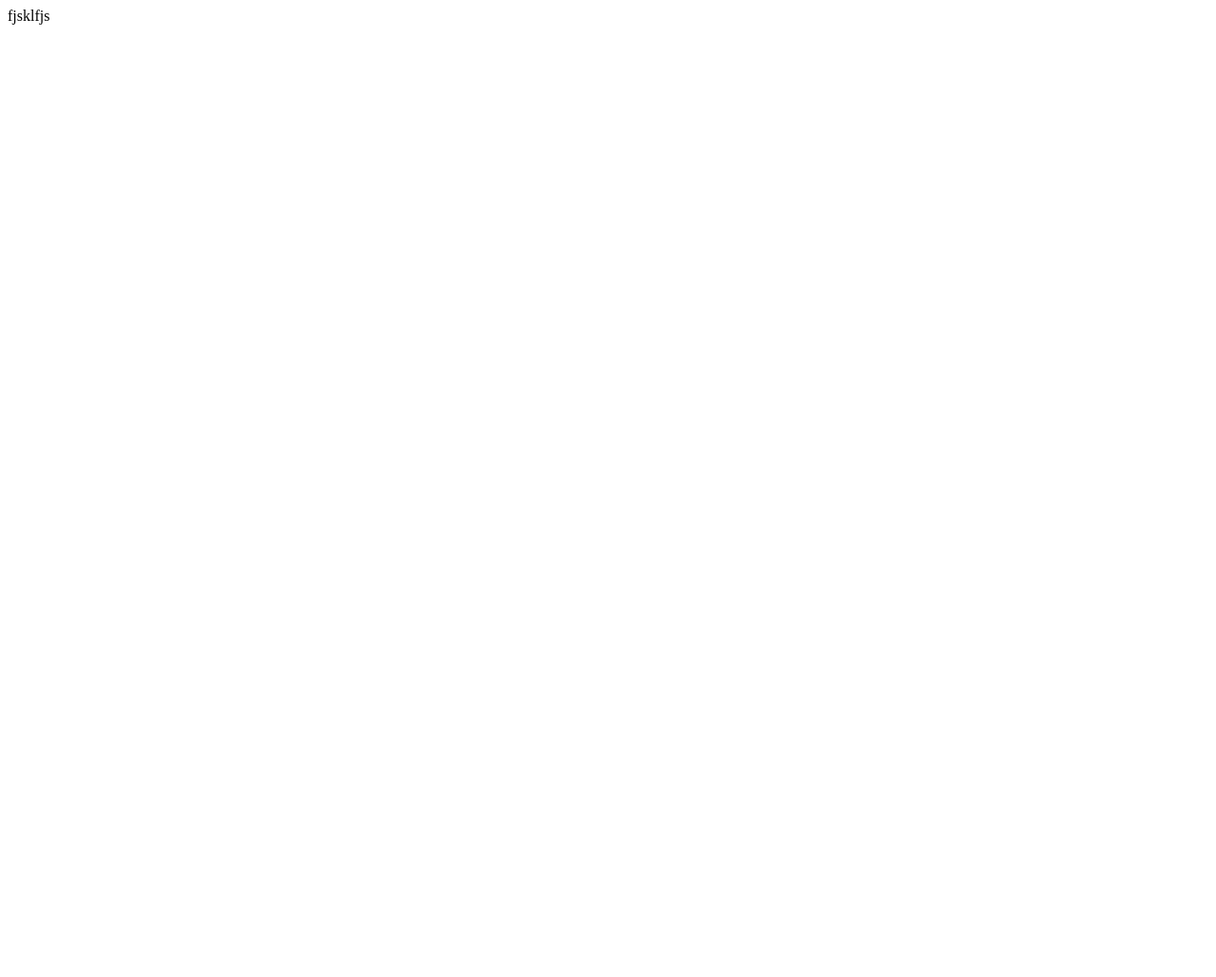
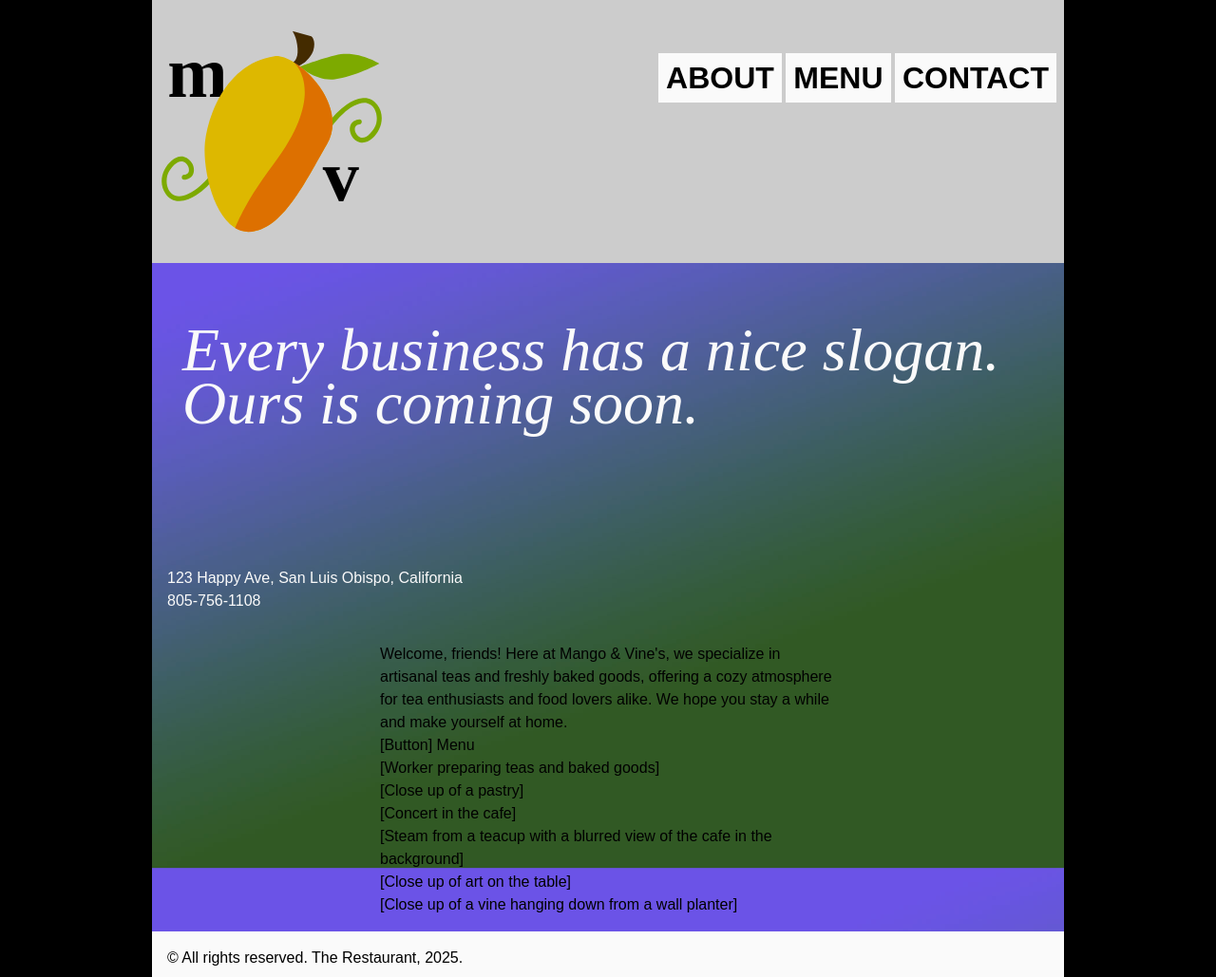
Before and after one commit to dschne09/dschne09.github.io, a plain HTML site: page grc1090/website-visual-language/index.html in a window 1280 px wide. Shown: the whole page at 95% size. Before the commit the page ends 800 px from the top, so only its background shows below. Drawn offline with Linux system fonts and the light colour scheme.

Commit message:
Add files via upload

```diff
--- /dev/null
+++ b/grc1090/website-visual-language/about.html
@@ -0,0 +1,56 @@
+<!doctype html>
+<html lang="en">
+
+<head>
+    <meta charset="UTF-8">
+    <meta name="viewport" content="width=device-width, initial-scale=1">
+    <meta http-equiv="Cache-Control" content="no-cache, no-store, must-revalidate" />
+    <meta http-equiv="Pragma" content="no-cache" />
+    <meta http-equiv="Expires" content="0" />
+    <link rel="stylesheet" type="text/css" href="style.css">
+    <title>The Restaurant | About</title>
+</head>
+
+<body>
+    <div class="container">
+        <header>
+            <h1> <a href="index.html"> <img src="logo.svg" alt="Logo"> </a> </h1>
+            <nav>
+                <ul>
+                    <li class="selected"><a href="about.html">About</a></li>
+                    <li><a href="menu.html">Menu</a></li>
+                    <li><a href="contact.html">Contact</a></li>
+                </ul>
+            </nav>
+        </header>
+
+        <main>
+
+            <figure>
+                <img src="placeholder.jpg" alt="placeholder">
+            </figure>
+            <article>
+                <p>Welcome to Mango & Vine's Teahouse and Bakery! We are two sisters who are dedicated to creating a
+                    space to enjoy slowing down, hanging out with friends, and savoring the finest teas and baked goods.
+                </p>
+
+                <p>[Mango & Vine, together and smiling]</p>
+
+                <p>After our uncle Auben, a revered community member and teamaster, retired last year, we decided to
+                    carry on his legacy by using the same high-quality ingredients and traditional methods he used to
+                    make our products so special. Though our name is different, our commitment to quality remains the
+                    same.
+                </p>
+                <p>[Auben, in an old looking photo, holding up a teakettle with an apron on and smiling.] </p>
+            </article>
+        </main>
+
+        <footer>
+
+            <p> © All rights reserved. The Restaurant, 2025. </p>
+
+        </footer>
+    </div>
+</body>
+
+</html>
--- a/grc1090/website-visual-language/index.html
+++ b/grc1090/website-visual-language/index.html
@@ -1 +1,65 @@
-fjsklfjs
+<!doctype html>
+<html lang="en">
+
+<head>
+    <meta charset="UTF-8">
+    <meta name="viewport" content="width=device-width, initial-scale=1">
+    <meta http-equiv="Cache-Control" content="no-cache, no-store, must-revalidate" />
+    <meta http-equiv="Pragma" content="no-cache" />
+    <meta http-equiv="Expires" content="0" />
+    <link rel="stylesheet" type="text/css" href="style.css">
+    <title>The Restaurant | Home</title>
+</head>
+
+<body>
+    <div class="home-container">
+        <header>
+            <h1> <a href="index.html"> <img src="logo.svg" alt="Logo"> </a> </h1>
+            <nav>
+                <ul>
+                    <li><a href="about.html">About</a></li>
+                    <li><a href="menu.html">Menu</a></li>
+                    <li><a href="contact.html">Contact</a></li>
+                </ul>
+            </nav>
+        </header>
+
+        <main>
+            <p class="slogan">Every business has a nice slogan. Ours is coming soon.</p>
+
+            <address>
+                <p>123 Happy Ave, San Luis Obispo, California </p>
+                <p>805-756-1108</p>
+            </address>
+
+            <article>
+                <p> Welcome, friends! Here at Mango & Vine's, we specialize in artisanal teas and freshly baked goods,
+                    offering a cozy atmosphere for tea enthusiasts and food lovers alike. We hope you stay a while and
+                    make yourself at home.
+                </p>
+                <p> [Button] Menu</p>
+
+                <p>[Worker preparing teas and baked goods]</p>
+
+                <p>[Close up of a pastry]</p>
+
+                <p>[Concert in the cafe]</p>
+
+                <p>[Steam from a teacup with a blurred view of the cafe in the background]</p>
+
+                <p>[Close up of art on the table]</p>
+
+                <p>[Close up of a vine hanging down from a wall planter] </p>
+            </article>
+
+        </main>
+
+        <footer>
+
+            <p> © All rights reserved. The Restaurant, 2025. </p>
+
+        </footer>
+    </div>
+</body>
+
+</html>
--- /dev/null
+++ b/grc1090/website-visual-language/style.css
@@ -0,0 +1,283 @@
+/*CSS DOCUMENT*/
+
+html,
+body,
+div,
+applet,
+object,
+iframe,
+h1,
+h2,
+h3,
+h4,
+h5,
+h6,
+p,
+blockquote,
+pre,
+a,
+abbr,
+acronym,
+address,
+big,
+cite,
+code,
+del,
+dfn,
+em,
+img,
+ins,
+kbd,
+q,
+s,
+samp,
+small,
+strike,
+strong,
+sub,
+sup,
+tt,
+var,
+b,
+u,
+i,
+center,
+dl,
+dt,
+dd,
+ol,
+ul,
+li,
+fieldset,
+form,
+label,
+legend,
+table,
+caption,
+tbody,
+tfoot,
+thead,
+tr,
+th,
+td,
+article,
+aside,
+canvas,
+details,
+embed,
+figure,
+figcaption,
+footer,
+header,
+hgroup,
+menu,
+nav,
+output,
+ruby,
+section,
+summary,
+time,
+mark,
+audio,
+video {
+	margin: 0;
+	padding: 0;
+	border: 0;
+	font-size: 100%;
+	font: inherit;
+}
+
+/*My edited version of the Eric Meyer’s reset tool. You may want to include this in all of your future CSS files. */
+
+
+body {
+	font-family: sans-serif;
+}
+
+div.home-container {
+	background: url(home-background1.jpg) center center fixed;
+	background-size: cover;
+	position: relative;
+	min-height: 100vh;
+}
+
+div.container {
+	position: relative;
+	min-height: 100vh;
+}
+
+/* >>> IMPORTANT: you have to change the wrap of the content of your home page (index) in a div with a class home-container to make it work. If you used a div with the class container on your home, you’ll only need to change the name of the class. And you need a div with the class container and all the other pages.  */
+
+
+main {
+	padding: 1rem 1rem 4rem;
+}
+
+img {
+	width: 100%;
+	/*Please leave this line.*/
+	display: block;
+}
+
+header {
+	display: grid;
+	font-family: sans-serif;
+	grid-template-columns: 2fr 3fr;
+	background: rgb(204, 204, 204);
+	padding: 1rem 0.5rem;
+}
+
+h1 {
+	width: 100%;
+}
+
+h2,
+h3,
+h4 {
+	font-weight: bold;
+}
+
+h2 {
+	font-size: 2rem;
+}
+
+h3 {
+	font-size: 1.5rem;
+	margin: 2rem 1rem 1rem;
+}
+
+a {
+	text-decoration: none;
+}
+
+nav ul {
+	list-style-type: none;
+	text-align: right;
+}
+
+ul li {
+	list-style-type: none;
+}
+
+figure {
+	margin: 1rem;
+
+}
+
+main.menu ul {
+	margin: 1rem 1rem;
+}
+
+main.menu ul li {
+	margin: 1rem 0rem 1rem;
+	display: grid;
+	grid-template-columns: auto auto;
+	grid-template-rows: auto auto;
+}
+
+p {
+	/* (Diem) The line height in my paragraphs to me looks a bit small, but I think this might just be a factor of how my computer makes the standard serif font, since it does look slightly different than the examples. Let me know if I should change it.*/
+	line-height: 1.5rem;
+}
+
+p.description {
+	grid-column: 1/5;
+	margin: 0;
+}
+
+p.price {
+	grid-row: 1/2;
+	grid-column: 4/5;
+	color: rgb(0, 0, 0);
+	text-align: right;
+	margin: 0;
+}
+
+nav ul li {
+	text-transform: uppercase;
+	font-weight: bold;
+	margin-bottom: 2rem;
+}
+
+nav ul li a {
+	color: rgb(0, 0, 0);
+	background-color: rgb(250, 250, 250);
+	padding: 0.5rem 0.5rem 0.5rem;
+}
+
+p.slogan {
+	font-size: 4rem;
+	font-family: serif;
+	font-style: italic;
+	margin: 3rem 1rem 9rem;
+	color: rgb(250, 250, 250);
+	line-height: 3.5rem;
+}
+
+footer {
+	position: absolute;
+	bottom: 0;
+	width: 100%;
+	height: 3rem;
+	box-sizing: border-box;
+	padding: 1rem 1rem;
+	background: rgb(250, 250, 250);
+	/* (Diem) I keep doing this using the color picker and it doesn't work. I don't know why. It looks way duller than it should. */
+}
+
+address {
+	color: rgb(250, 250, 250);
+	line-height: 0.5rem;
+	margin-bottom: 1rem;
+}
+
+footer p {
+	font-family: sans-serif;
+	margin: 0;
+}
+
+/* NEW THINGS BELOW */
+
+article {
+	margin: 2rem auto 0 auto;
+	max-width: 30rem;
+}
+
+nav ul li.selected a {
+	color: rgb(250, 250, 250);
+	background-color: rgb(0, 0, 0);
+}
+
+@media screen and (min-width: 60em) {
+
+	nav ul li {
+		display: inline;
+		font-size: 2rem;
+	}
+
+	nav ul {
+		margin-top: 3rem;
+	}
+
+	div.container,
+	div.home-container {
+		background-color: rgb(250, 250, 250);
+	}
+
+	body {
+		background-color: rgb(0, 0, 0);
+		max-width: 60em;
+		margin: auto;
+	}
+
+	main.menu ul {
+		display: grid;
+		gap: 1rem 2rem;
+		grid-template-columns: 1fr 1fr;
+		grid-template-rows: auto
+	}
+
+	header {
+	grid-template-columns: 1fr 3fr;
+	}
+}
```
Also changed, not shown: grc1090/website-visual-language/contact.html (added, +57 -0 lines), grc1090/website-visual-language/menu.html (added, +99 -0 lines), grc1090/website-visual-language/home-background1.jpg (added), grc1090/website-visual-language/logo.svg (added), grc1090/website-visual-language/logo_placeholder.svg (added), grc1090/website-visual-language/placeholder.jpg (added).
